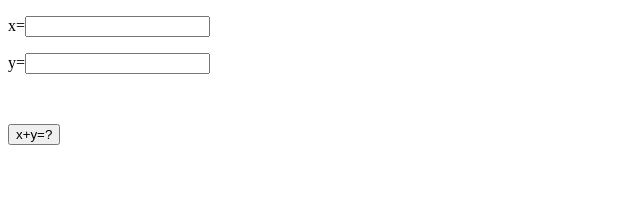
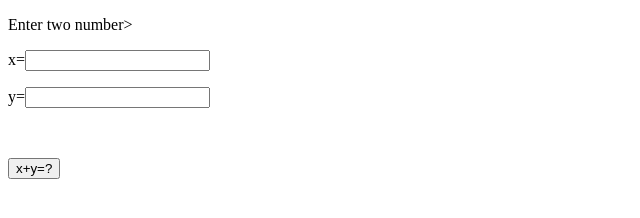
Before and after one commit to Zeyuurr/Exercise, a plain HTML site: page index.html in a window 1280 px wide. Shown: the whole page, without its empty margins (0-640 px from the left). Drawn offline with Linux system fonts and the light colour scheme.

Commit message:
Update index.html

```diff
--- a/index.html
+++ b/index.html
@@ -6,6 +6,7 @@
 </head>
 
 <body>
+<p>Enter two number></p>
 <p>x=<input type="text" id="myText" name="x"></p>
 <p>y=<input type="text" id="myText1" name="y"></p>
 <p id="demo">&nbsp;</p>
```
